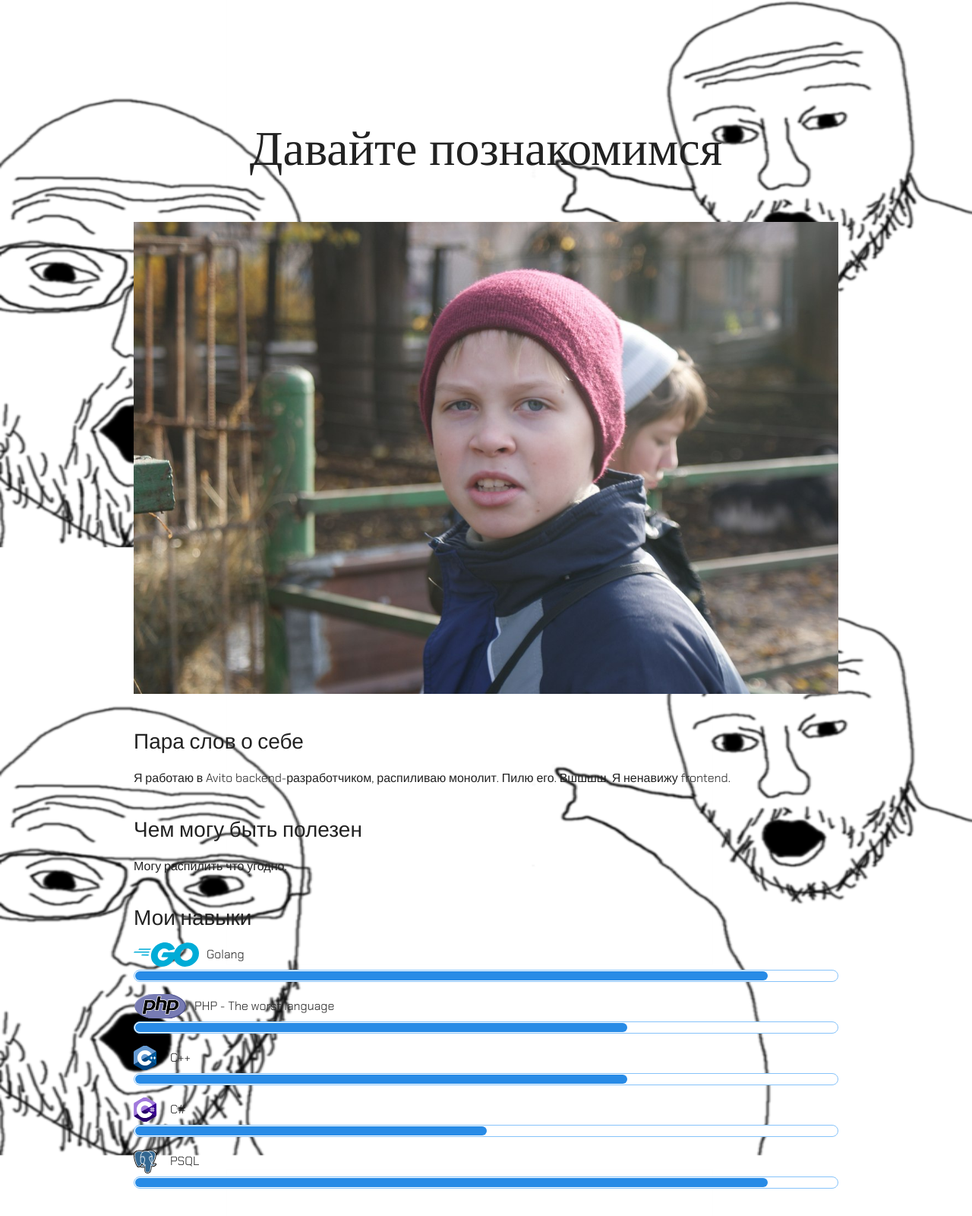
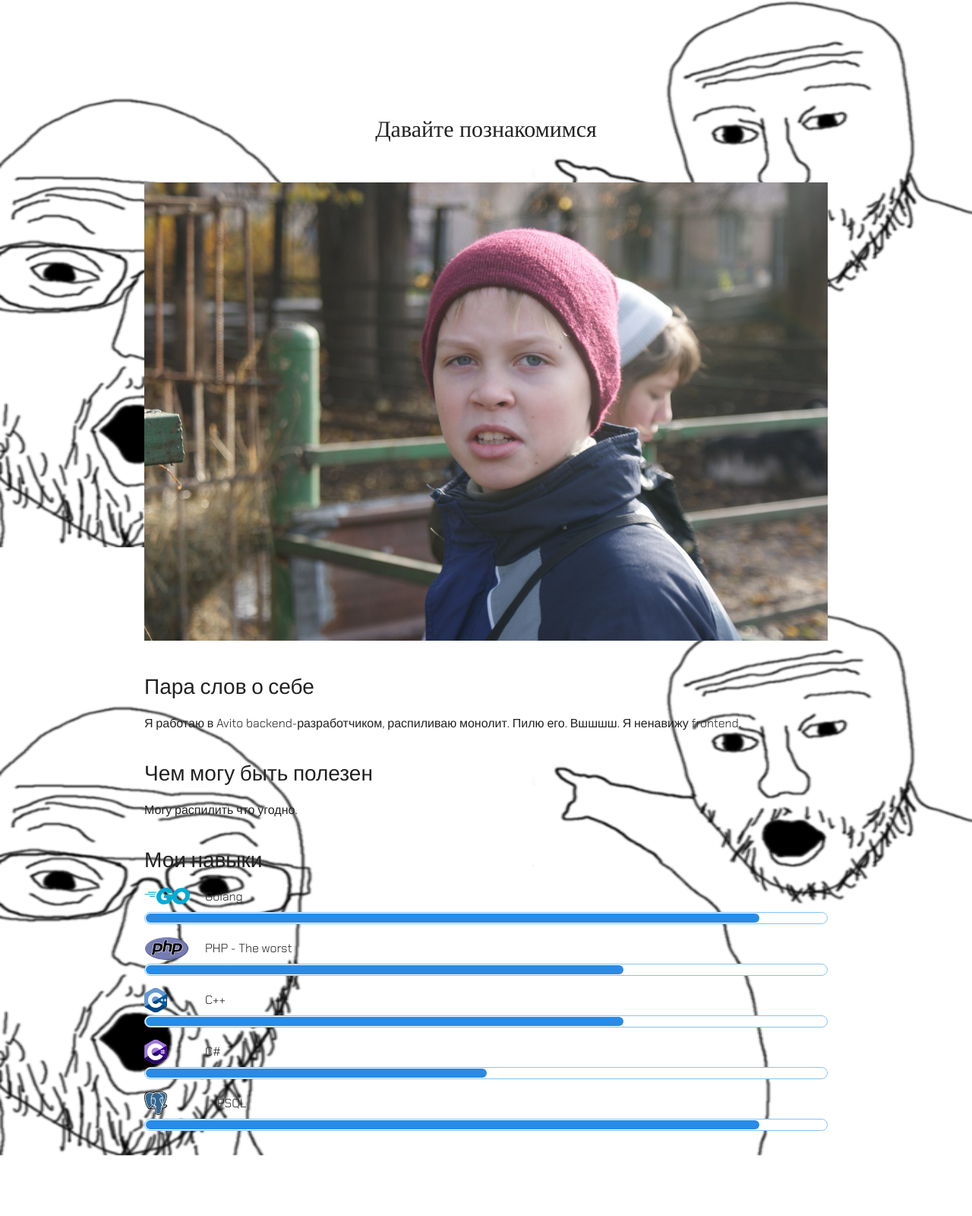
Before and after one commit to Craxe99/portfolio, a plain HTML site: page index.html in a window 1280 px wide. Shown: the part 880-2480 px from the top of the page at 76% size. Drawn offline with Linux system fonts and the light colour scheme.

Commit message:
optimize

```diff
--- a/index.html
+++ b/index.html
@@ -37,13 +37,13 @@
       <div class="skills">
         <h3>Мои навыки</h3>
         <dl class="skills-list">
-          <dt class="skill-go">&emsp;&emsp;&emsp;&emsp;Golang</dt>
+          <dt class="skill-go">Golang</dt>
           <dd class="level"><div style="width: 90%;">90%</div></dd>
-          <dt class="skill-php">&emsp;&emsp;&emsp;PHP - The worst language</dt>
+          <dt class="skill-php">PHP - The worst</dt>
           <dd class="level"><div style="width: 70%;">70%</div></dd>
-          <dt class="skill-cplus">&emsp;C++</dt>
+          <dt class="skill-cplus">C++</dt>
           <dd class="level"><div style="width: 70%;">70%</div></dd>
-          <dt class="skill-csharp">&emsp;C#</dt>
+          <dt class="skill-csharp">C#</dt>
           <dd class="level"><div style="width: 50%;">50%</div></dd>
           <dt class="skill-psql">&emsp;PSQL</dt>
           <dd class="level"><div style="width: 90%;">90%</div></dd>
--- a/style.css
+++ b/style.css
@@ -18,7 +18,7 @@ img {
 }
 
 .container {
-  max-width: 928px;
+  max-width: 900px;
   margin: 0 auto;
   padding: 0 16px;
 }
@@ -30,7 +30,7 @@ img {
 
 .page-header .container,
 .page-footer .container {
-  max-width: 1408px;
+  max-width: 900px;
   text-align: right;
 }
 
@@ -57,22 +57,22 @@ img {
 }
 
 .hero-image .container {
-  max-width: 1408px;
+  max-width: 900px;
   text-align: center;
 }
 
 .heading {
-  margin: 0 0 16px;
+  margin: 0 0 8px;
   font-family: "Old Standard TT", "Times", "Times New Roman", serif;
-  font-size: 88px;
+  font-size: 40px;
   line-height: 96px;
   font-weight: 400;
 }
 
 .hero-image p {
   margin: 0;
-  font-size: 32px;
-  line-height: 48px;
+  font-size: 20px;
+  line-height: 30px;
 }
 
 .intro {
@@ -80,16 +80,16 @@ img {
 }
 
 .subheading {
-  margin: 0 0 56px;
+  margin: 0 0 30px;
   font-family: "Old Standard TT", "Times", "Times New Roman", serif;
-  font-size: 64px;
+  font-size: 30px;
   line-height: 80px;
   font-weight: 400;
   text-align: center;
 }
 
 .user-image {
-  margin: 0 0 32px;
+  margin: 0 0 30px;
   text-align: center;
 }
 
@@ -102,7 +102,7 @@ img {
 }
 
 .intro p {
-  margin: 0 0 32px;
+  margin: 0 0 30px;
 }
 
 .skills-list {
@@ -111,14 +111,14 @@ img {
 }
 
 .skills-list dt {
-  padding-left: 32px;
+  padding-left: 80px;
   background-repeat: no-repeat;
   background-position: left;
 }
 
 .skill-php {
   background-image: url("img/php-logo.svg");
-  background-size:70px;
+  background-size:contain;
 }
 
 .skill-cplus {
@@ -138,6 +138,7 @@ img {
 
 .skill-go {
   background-image: url("img/go-logo.svg");
+  background-size:60px;
 }
 
 .skill-html {
@@ -200,7 +201,7 @@ img {
 }
 
 .page-footer {
-  padding: 40px 0;
+  padding: 20px 0;
   background-color: #00417d;
   color: #ffffff;
 }
```
